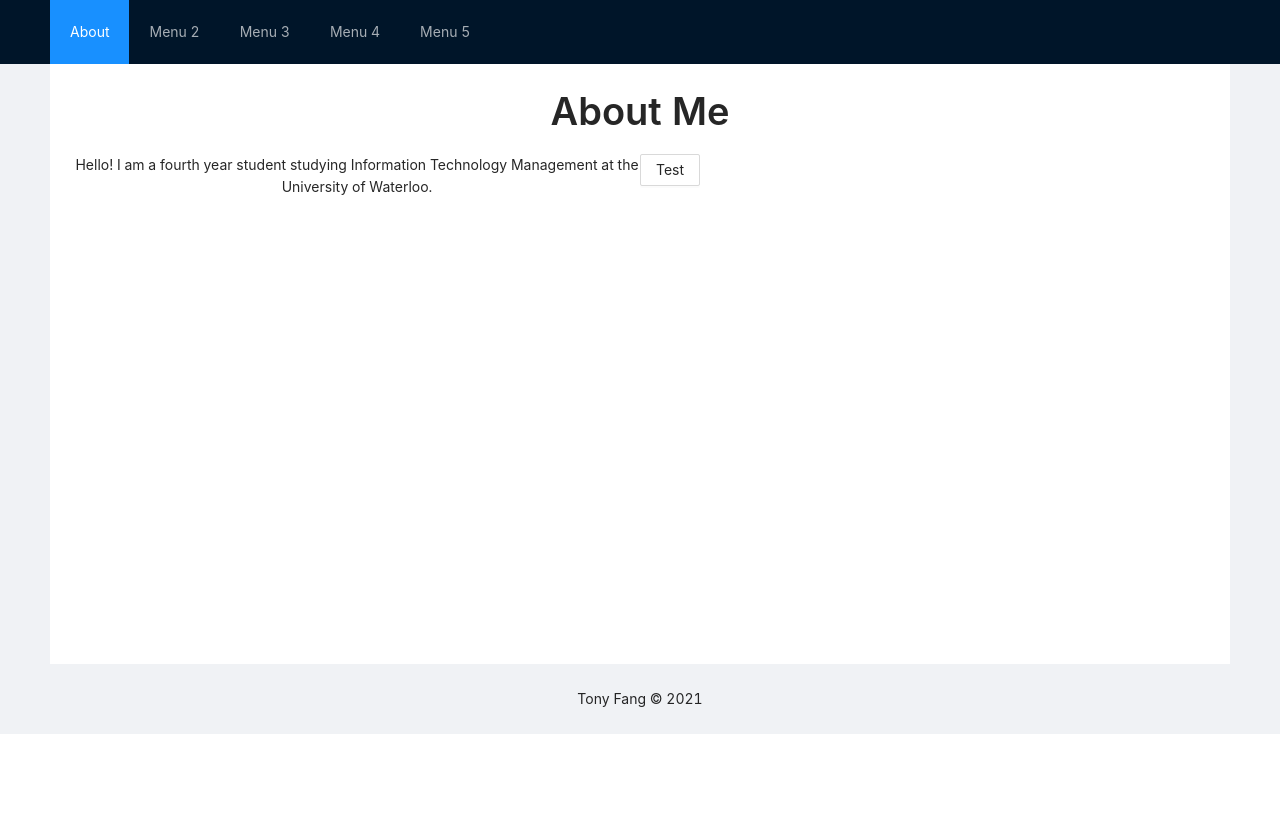
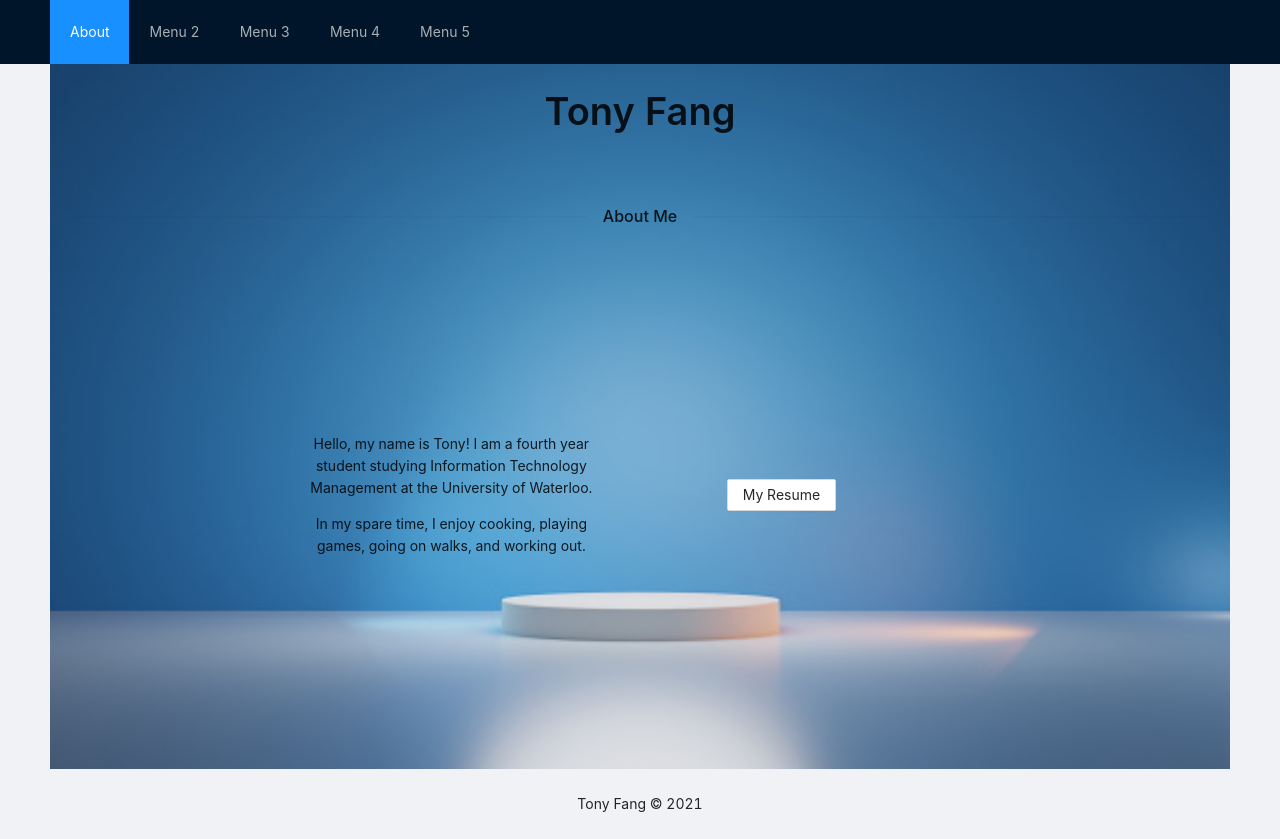
Before and after one commit to landf2000/reactAppClient, a React (Create React App) app: page / in a window 1280 px wide. Before the commit the page ends 800 px from the top, so only its background shows below. Built offline with nearby package versions, Linux system fonts and the light colour scheme.

Commit message:
adding background and formatting

```diff
--- a/src/App.css
+++ b/src/App.css
@@ -43,6 +43,9 @@
   min-height: 600px;
   padding: 24px;
   background: #fff;
+  background-image: url("./background.jpg");
+  background-repeat: no-repeat;
+  background-size: 100% 100%;
 }
 #components-layout-demo-top .logo {
   float: left;
@@ -55,12 +58,3 @@
   float: right;
   margin: 16px 0 16px 24px;
 }
-
-.text-center {
-  text-align: center!important;
-}
-
-.vertical-align {
-  margin-top:  auto;
-  margin-bottom:  auto;
-}
--- a/src/App.js
+++ b/src/App.js
@@ -1,7 +1,9 @@
 import React, { useState, Component } from "react";
 import logo from './logo.svg';
 import './App.css';
-import { Button, Layout, Menu, Breadcrumb, Row, Col, Typography } from 'antd';
+import { Button, Layout, Menu, Breadcrumb, Row, Col, Typography, Divider } from 'antd';
+
+import background from "./background.jpg";
 
 const { Header, Content, Footer } = Layout;
 const { Title } = Typography;
@@ -14,27 +16,28 @@ class Menu1 extends Component {
   render() {
     return (
       <div className="site-layout-content">
-        <Row justify="center">
-          <Title> About Me </Title>
+        <Row justify="center" style={{height: "100px"}}>
+          <Title> Tony Fang </Title>
         </Row>
+        <Divider>About Me</Divider>
+        <Row style={{height: "500px"}} justify="center" align="middle">
+          <Col span={6}>
             <Row>
-          <Col className="vertical-align text-center" span={12}>
-            <Row justify="end">
               <p>
-                Hello!
+                Hello, my name is Tony!
                 I am a fourth year student studying Information Technology Management at the University of Waterloo.
               </p>
             </Row>
             <Row>
-              <p>
-
+              <p style={{margin: "0"}}>
+                In my spare time, I enjoy cooking, playing games, going on walks, and working out.
               </p>
             </Row>
           </Col>
 
-          <Col span={12}>
-            <Row>
-              <Button href="/reactAppClient/tony-resume.pdf"> Test </Button>
+          <Col span={8}>
+            <Row justify="center">
+              <Button href="/reactAppClient/tony-resume.pdf"> My Resume </Button>
             </Row>
           </Col>
         </Row>
```
Also changed, not shown: src/background.jpg (added). Lines whose indentation alone changed are shown as unchanged.
